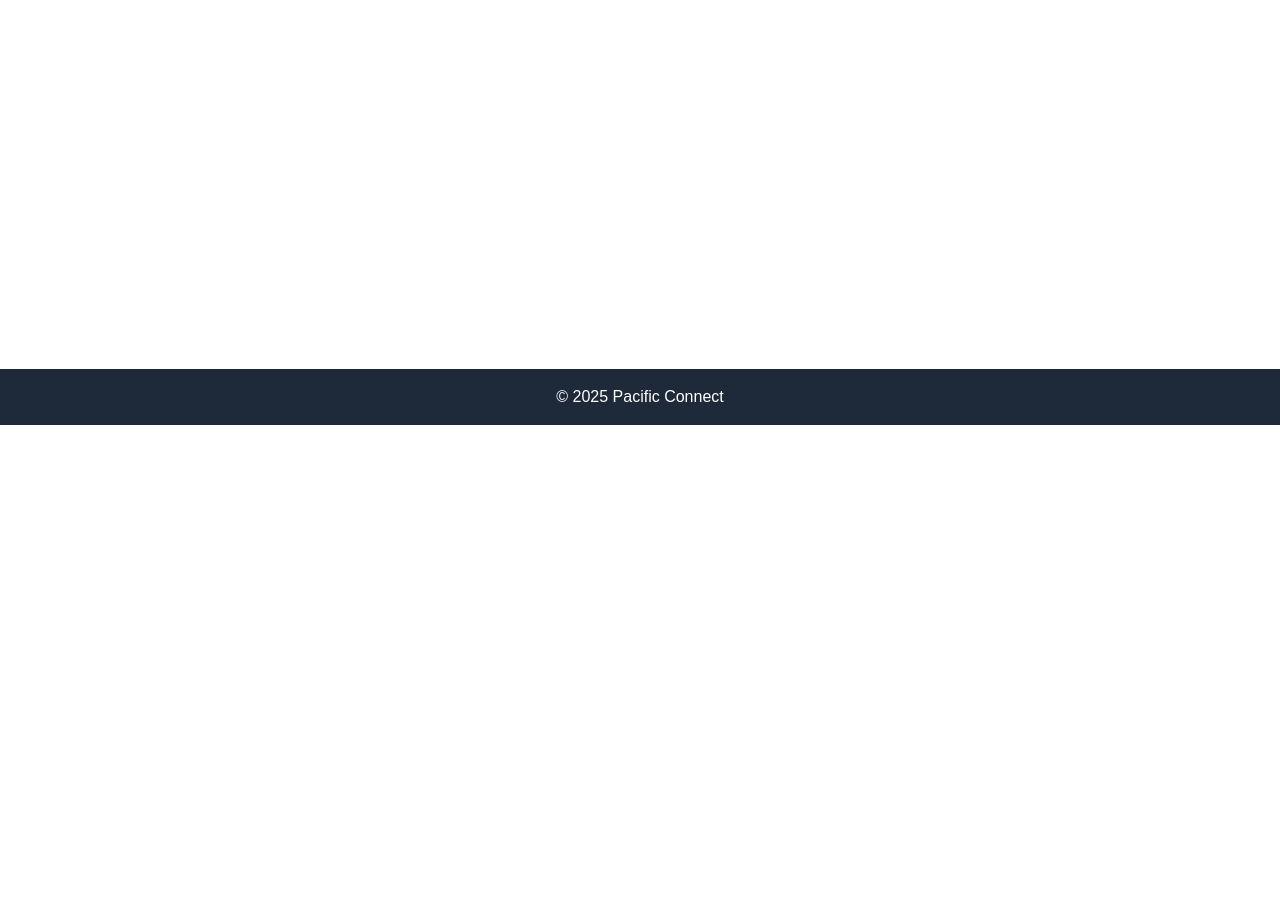
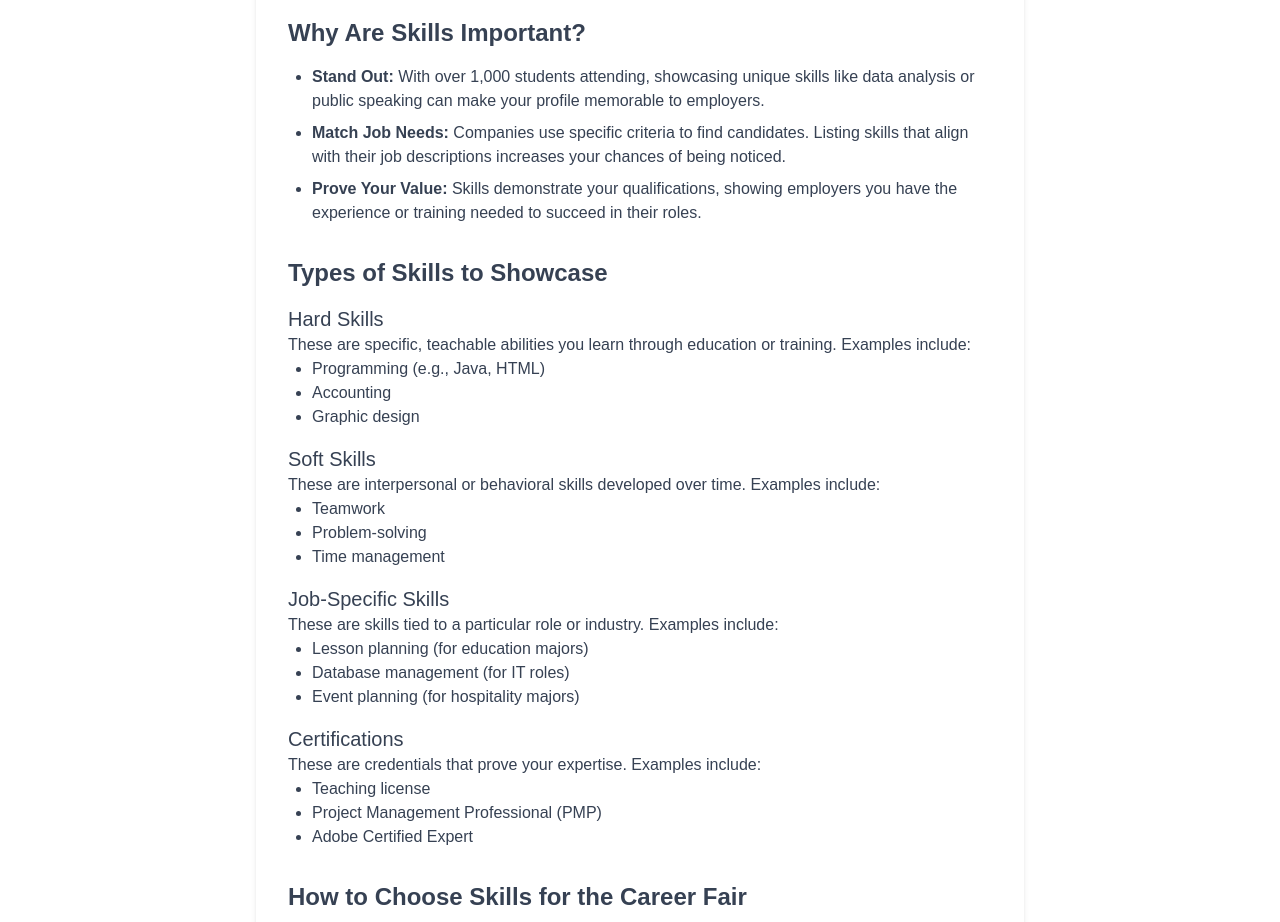
Before and after one commit to Pacific-Connect/pcvcf, a Next.js app: page /skills in a window 1280 px wide. Before the commit this address had no page. Shown: the part 580-1502 px from the top of the page. Before the commit the page ends 1005 px from the top, so only its background shows below. Built offline with nearby package versions, Linux system fonts and the light colour scheme.

Commit message:
Move Login and Register pages; add SkillsInfoPage with detailed skills guidance for the BYUH Virtual Career Fair

```diff
--- /dev/null
+++ b/app/(public)/skills/page.tsx
@@ -0,0 +1,120 @@
+export default function SkillsInfoPage() {
+    return (
+      <div className="min-h-screen py-12 px-4 sm:px-6 lg:px-8">
+        <div className="max-w-3xl mx-auto bg-white p-8 rounded-lg shadow-md">
+          <h1 className="text-gray-700 text-3xl font-bold mb-6 text-center">
+            Understanding Skills for the BYUH Virtual Career Fair
+          </h1>
+          <p className="text-gray-700 mb-8">
+            Preparing for the BYUH Virtual Career Fair? Learn about skills and how to choose the right ones to showcase to employers. Highlighting your abilities can help you connect with the 50–100 companies looking for talented students like you.
+          </p>
+
+          <section className="mb-8">
+            <h2 className="text-gray-700 text-2xl font-semibold mb-4">What Are Skills?</h2>
+            <p className="text-gray-700">
+              Skills, often called areas of expertise, are the abilities and talents you bring to a job or project. In the context of the career fair, these are the professional strengths you list on your profile, resume, or during conversations with employers. For example, a student majoring in computer science might list skills like Python programming, while an education major might highlight classroom management.
+            </p>
+          </section>
+
+          <section className="mb-8">
+            <h2 className="text-gray-700 text-2xl font-semibold mb-4">Why Are Skills Important?</h2>
+            <ul className="list-disc pl-6 space-y-2 text-gray-700">
+              <li>
+                <strong>Stand Out:</strong> With over 1,000 students attending, showcasing unique skills like data analysis or public speaking can make your profile memorable to employers.
+              </li>
+              <li>
+                <strong>Match Job Needs:</strong> Companies use specific criteria to find candidates. Listing skills that align with their job descriptions increases your chances of being noticed.
+              </li>
+              <li>
+                <strong>Prove Your Value:</strong> Skills demonstrate your qualifications, showing employers you have the experience or training needed to succeed in their roles.
+              </li>
+            </ul>
+          </section>
+
+          <section className="mb-8">
+            <h2 className="text-gray-700 text-2xl font-semibold mb-4">Types of Skills to Showcase</h2>
+            <div className="space-y-4">
+              <div>
+                <h3 className="text-gray-700 text-xl font-medium">Hard Skills</h3>
+                <p className="text-gray-700">
+                  These are specific, teachable abilities you learn through education or training. Examples include:
+                </p>
+                <ul className="list-disc pl-6 text-gray-700">
+                  <li>Programming (e.g., Java, HTML)</li>
+                  <li>Accounting</li>
+                  <li>Graphic design</li>
+                </ul>
+              </div>
+              <div>
+                <h3 className="text-gray-700 text-xl font-medium">Soft Skills</h3>
+                <p className="text-gray-700">
+                  These are interpersonal or behavioral skills developed over time. Examples include:
+                </p>
+                <ul className="list-disc pl-6 text-gray-700">
+                  <li>Teamwork</li>
+                  <li>Problem-solving</li>
+                  <li>Time management</li>
+                </ul>
+              </div>
+              <div>
+                <h3 className="text-gray-700 text-xl font-medium">Job-Specific Skills</h3>
+                <p className="text-gray-700">
+                  These are skills tied to a particular role or industry. Examples include:
+                </p>
+                <ul className="list-disc pl-6 text-gray-700">
+                  <li>Lesson planning (for education majors)</li>
+                  <li>Database management (for IT roles)</li>
+                  <li>Event planning (for hospitality majors)</li>
+                </ul>
+              </div>
+              <div>
+                <h3 className="text-gray-700 text-xl font-medium">Certifications</h3>
+                <p className="text-gray-700">
+                  These are credentials that prove your expertise. Examples include:
+                </p>
+                <ul className="list-disc pl-6 text-gray-700">
+                  <li>Teaching license</li>
+                  <li>Project Management Professional (PMP)</li>
+                  <li>Adobe Certified Expert</li>
+                </ul>
+              </div>
+            </div>
+          </section>
+
+          <section className="mb-8">
+            <h2 className="text-gray-700 text-2xl font-semibold mb-4">How to Choose Skills for the Career Fair</h2>
+            <ol className="list-decimal pl-6 space-y-4 text-gray-700">
+              <li>
+                <strong>List Your Abilities:</strong> Reflect on your education, internships, projects, or part-time jobs. Write down all the skills you’ve gained, such as coding, leadership, or customer service. Ask professors or peers for input if needed.
+              </li>
+              <li>
+                <strong>Review Company Needs:</strong> Explore the profiles of companies attending the career fair. Look for skills they prioritize in their job postings, such as marketing or software development, to identify what’s in demand.
+              </li>
+              <li>
+                <strong>Match and Prioritize:</strong> Compare your skills to the companies’ needs. Select 5–10 skills that best align with the roles you’re targeting and add them to your career fair profile or resume.
+              </li>
+            </ol>
+          </section>
+
+          <section className="text-center">
+            <h2 className="text-gray-700 text-2xl font-semibold mb-4">Get Started</h2>
+            <p className="text-gray-700 mb-4">
+              Ready to showcase your skills? Update your profile with your top skills to attract employers at the BYUH Virtual Career Fair.
+            </p>
+            <a
+              href="../" //need fix, maybe go to profile then add skills
+              className="inline-block bg-blue-600 text-white px-6 py-3 rounded-md hover:bg-blue-700 transition"
+            >
+              Manage Your Skills
+            </a>
+          </section>
+
+          <p className="mt-8 text-center text-sm text-gray-700">
+            <a href="../" className="text-blue-600 hover:underline">
+              Back to Home
+            </a>
+          </p>
+        </div>
+      </div>
+    );
+  }
```
Also changed, not shown: app/(public)/auth/login/page.tsx (renamed from app/auth/login/page.tsx), app/(public)/auth/register/page.tsx (renamed from app/auth/register/page.tsx).
